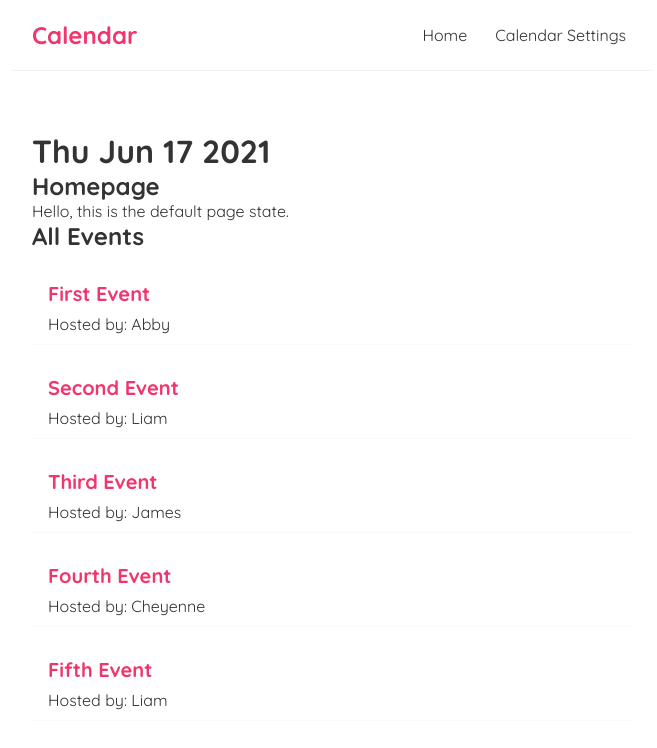
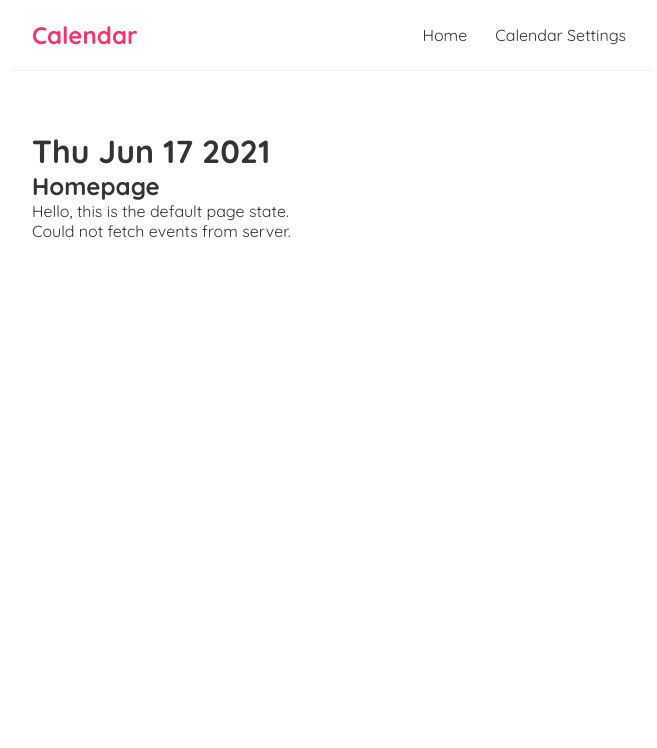
Before and after one commit to Seathed/react-sandbox, a React (Create React App) app: page / in a window 1280 px wide. Shown: the top 748 px of the page, without its empty margins (308-965 px from the left). Built offline with nearby package versions, Linux system fonts and the light colour scheme; no server answers; data requests are answered from the project's data file; the HTML template or start-up script is replaced by a standard one.

Commit message:
print dynamic error message based on the error received

```diff
--- a/src/Home.js
+++ b/src/Home.js
@@ -10,10 +10,12 @@
 
     const [pageStateText, setPageStateText] = useState("Hello, this is the default page state.");
 
+    const [error, setError] = useState(null);
+
     // [] only runs on initial page render
     // [events] runs on initial page render and anytime the events variable changes
     useEffect(() => {
-         fetch('http://localhost:8000/events').then((res) => {
+         fetch('http://localhost:8000/events2').then((res) => {
              if(!res.ok) {
                 throw Error('Could not fetch events from server.');
              }
@@ -21,8 +23,10 @@
          }).then((data) => {
               setEvents(data);
               setIsLoading(false);
+              setError(null);
          }).catch((err) => {
-            console.log(err.message);
+            setError(err.message);
+            setIsLoading(false);
          })
     }, []);
 
@@ -33,6 +37,7 @@
             {isLoading && <p>Fetching Events...</p>}
             {events && <EventWrapper events={events} title="All Events"/>}
             {/*events && <EventWrapper events={events.filter((e) => e.host === 'Liam')} title="Liam's Events"/>*/}
+            {error && <div>{ error }</div>}
         </div>
     );
 }
```
